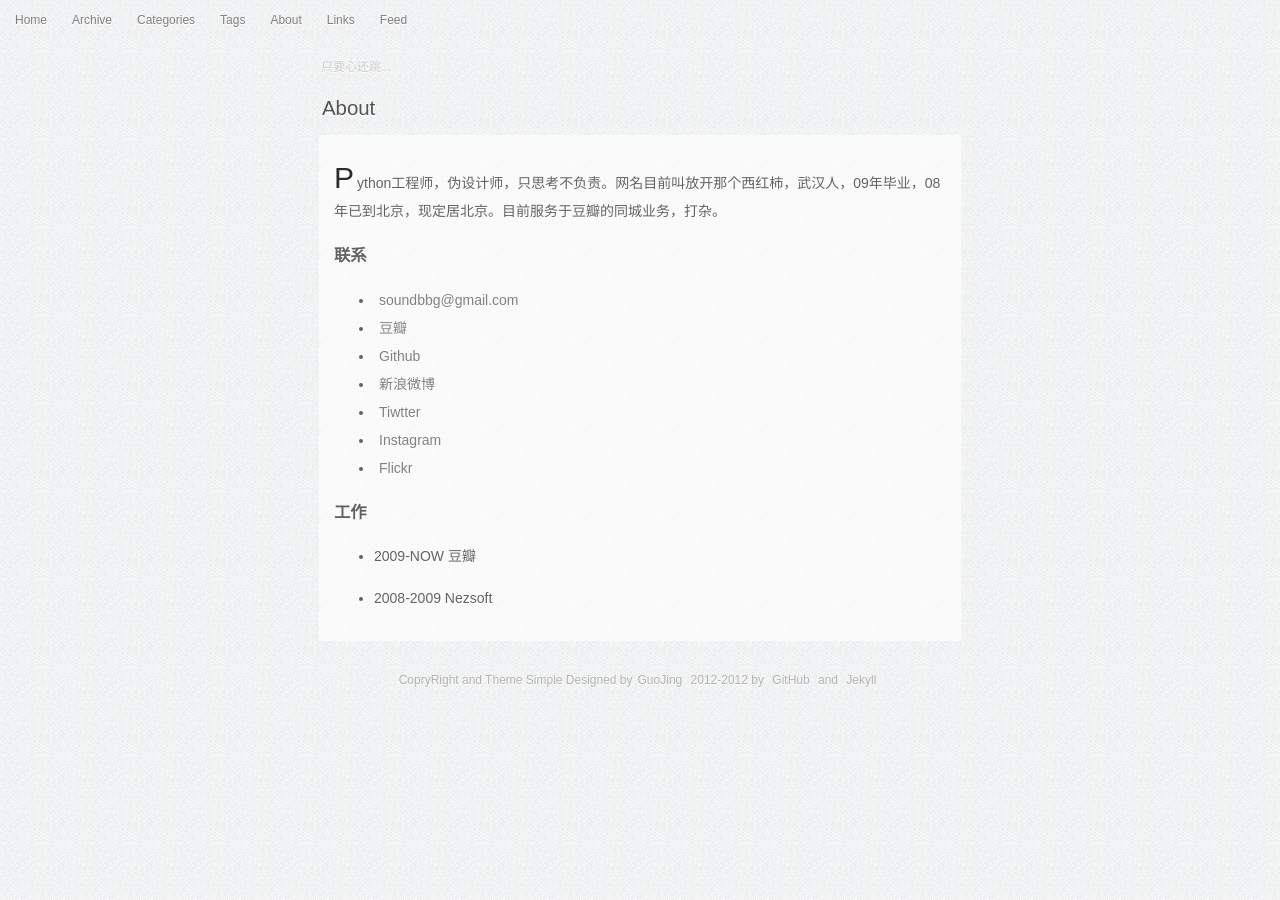
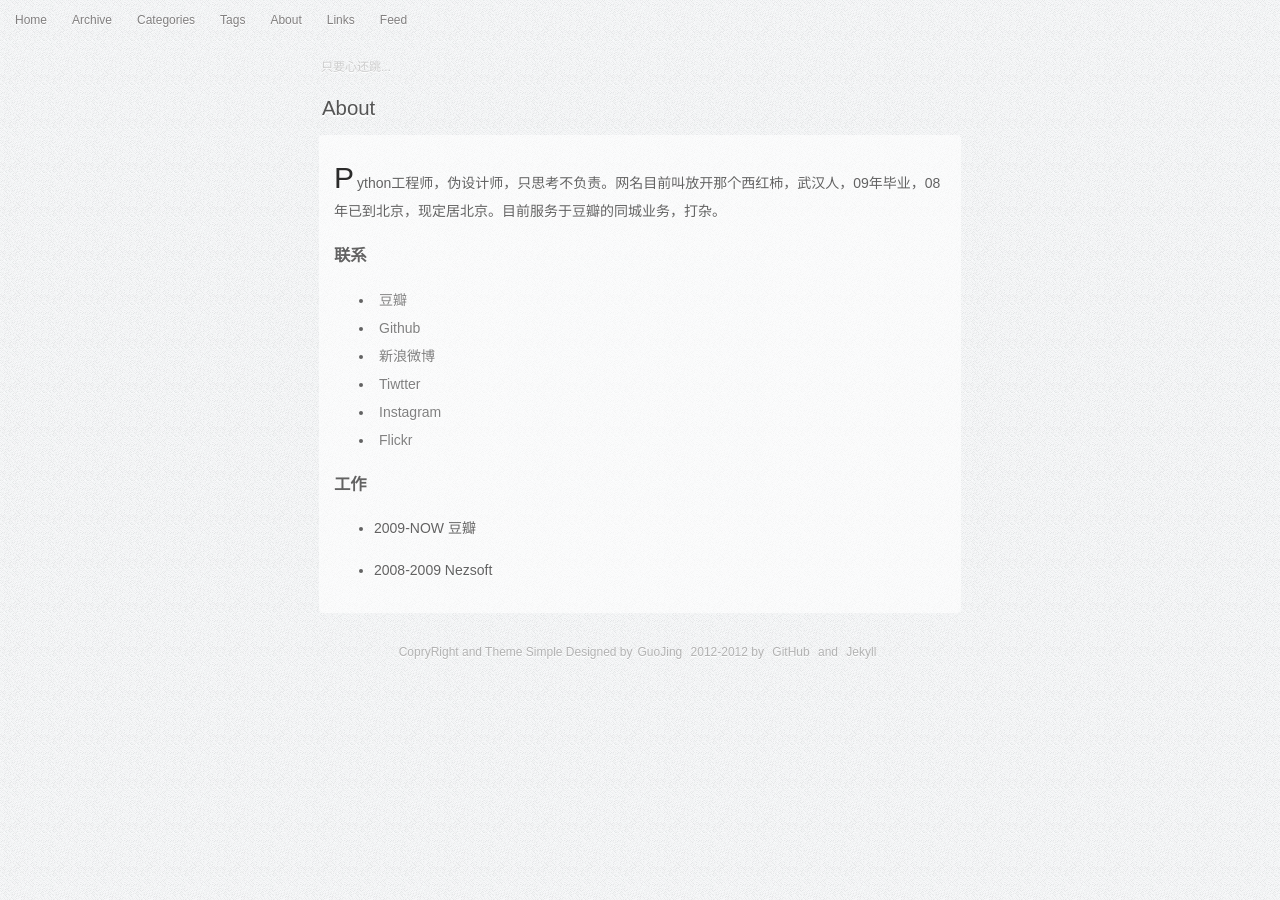
Before and after one commit to zwitzwit/guojing.github.com, a Jekyll site: the page built from about.md, in a window 1280 px wide. Built offline with Jekyll 4.4.1, drawn with Linux system fonts in a browser that asks for light colours; Markdown is read by kramdown in place of the engine named in the settings.

Commit message:
remove email

```diff
--- a/about.md
+++ b/about.md
@@ -8,7 +8,6 @@ Python工程师，伪设计师，只思考不负责。网名目前叫放开那
 
 ### 联系 ###
 
-* <soundbbg@gmail.com>
 * [豆瓣](http://www.douban.com/people/JGuo/)
 * [Github](http://www.github.com/guojing)
 * [新浪微博](http://weibo.com/soundbbg)
```
